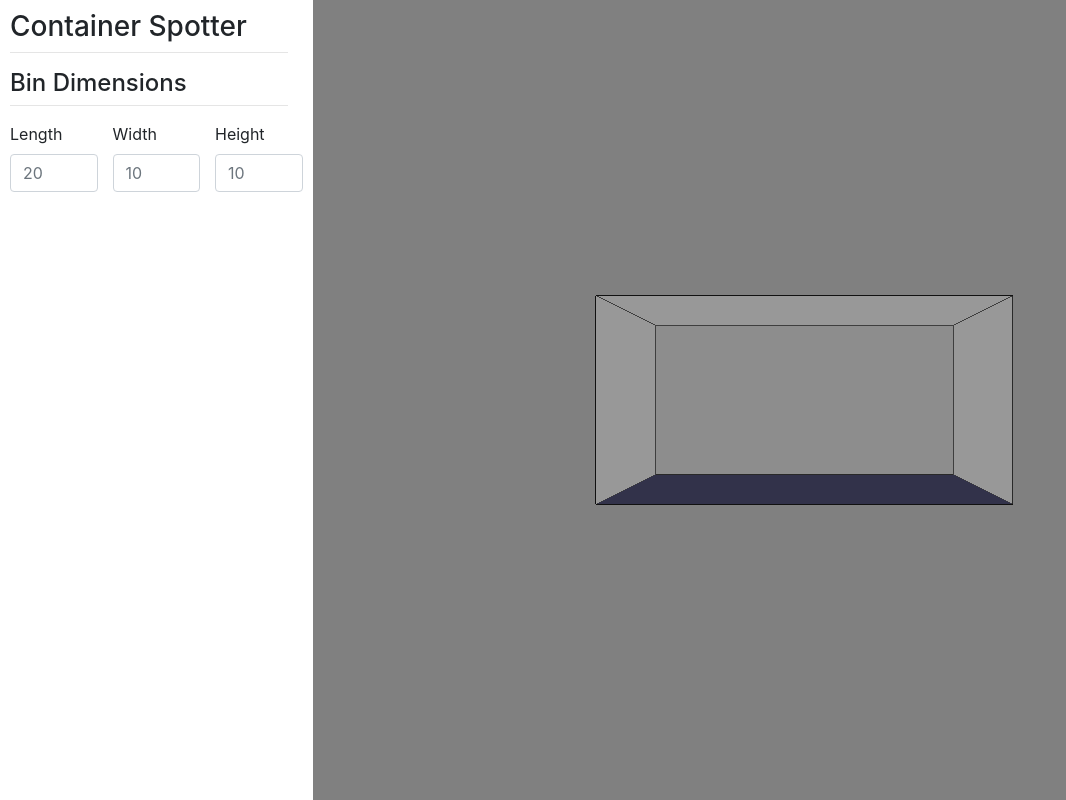
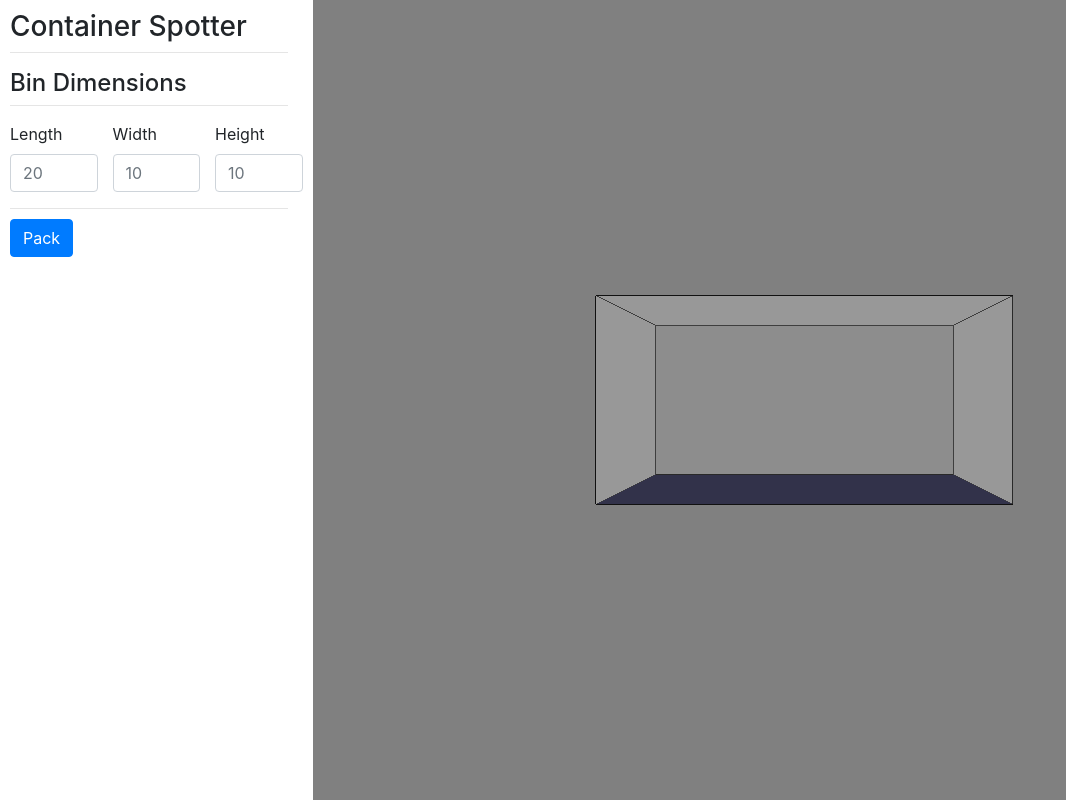
Before and after one commit to pranavj1001/container-spotter, a React (Create React App) app in the folder client/: page /tool in a window 1280 px wide. Shown: the whole page, without its empty margins (0-1066 px from the left). Built offline with nearby package versions, Linux system fonts and the light colour scheme.

Commit message:
add bin component files in bin.js

```diff
--- a/client/src/components/bin/bin.js
+++ b/client/src/components/bin/bin.js
@@ -0,0 +1,28 @@
+import React from 'react';
+
+const Controller = () => {
+    return (
+        <div>
+            <h4>Bin Dimensions</h4>
+            <hr className="container-spotter-basic-hr" />
+            <div className="form-group">
+                <div className="row">
+                    <div className="col-lg-4 container-spotter-input-label-block">
+                        <label for="binXCoordinate">Length</label>
+                        <input type="number" className="form-control" name="binXCoordinate" id="binXCoordinate" placeholder="20" />
+                    </div>
+                    <div className="col-lg-4 container-spotter-input-label-block">
+                        <label for="binZCoordinate">Width</label>
+                        <input type="number" className="form-control" name="binZCoordinate" id="binZCoordinate" placeholder="10" />
+                    </div>
+                    <div className="col-lg-4 container-spotter-input-label-block">
+                        <label for="binYCoordinate">Height</label>
+                        <input type="number" className="form-control" name="binYCoordinate" id="binYCoordinate" placeholder="10" />
+                    </div>
+                </div>
+            </div>
+        </div>
+    );
+};
+
+export default Controller;
--- a/client/src/components/controller/controller.js
+++ b/client/src/components/controller/controller.js
@@ -1,28 +1,14 @@
 import React from 'react';
+import Bin from '../bin/bin';
 
 const Controller = () => {
     return (
         <div className="container-spotter-content-div">
             <h3>Container Spotter</h3>
             <hr className="container-spotter-basic-hr" />
-            <h4>Bin Dimensions</h4>
-            <hr className="container-spotter-basic-hr" />
-            <div className="form-group">
-                <div className="row">
-                    <div className="col-lg-4 container-spotter-input-label-block">
-                        <label for="binXCoordinate">Length</label>
-                        <input type="number" className="form-control" name="binXCoordinate" id="binXCoordinate" placeholder="20" />
-                    </div>
-                    <div className="col-lg-4 container-spotter-input-label-block">
-                        <label for="binZCoordinate">Width</label>
-                        <input type="number" className="form-control" name="binZCoordinate" id="binZCoordinate" placeholder="10" />
-                    </div>
-                    <div className="col-lg-4 container-spotter-input-label-block">
-                        <label for="binYCoordinate">Height</label>
-                        <input type="number" className="form-control" name="binYCoordinate" id="binYCoordinate" placeholder="10" />
-                    </div>
-                </div>
-            </div>
+            <Bin />
+            <hr className="container-spotter-item-divider-hr" />
+			<button className="btn btn-primary">Pack</button>
         </div>
     );
 };
```
